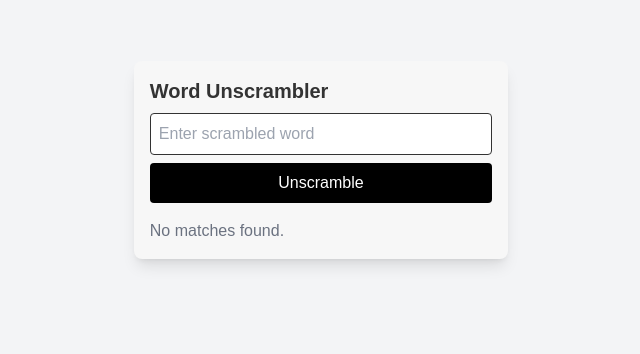
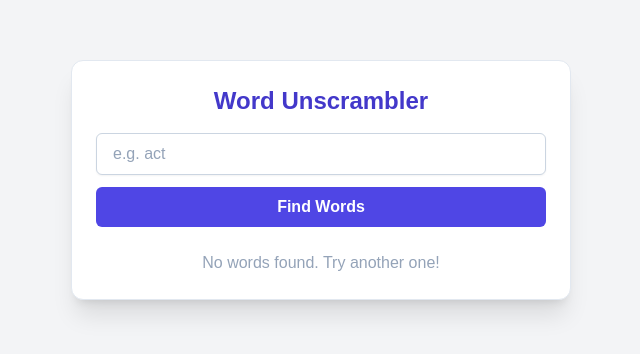
Before and after one commit to siyabuilds/word-unscrambler, a Next.js app: page / in a window 1280 px wide. Shown: the part 240-594 px from the top of the page, without its empty margins (319-959 px from the left). Built offline with nearby package versions, Linux system fonts and the light colour scheme.

Commit message:
Revamp UI

```diff
--- a/src/components/Unscrambler.tsx
+++ b/src/components/Unscrambler.tsx
@@ -18,9 +18,9 @@ const Unscrambler = () => {
       if (res.ok) {
         setResults(data.possibleWords || []);
       } else {
-        setError(data.error || "Failed to unscramble");
+        setError(data.error || "Failed to unscramble.");
       }
-    } catch (err: unknown) {
+    } catch (err) {
       console.error(err);
       setError("An error occurred while fetching results.");
     } finally {
@@ -29,36 +29,60 @@ const Unscrambler = () => {
   };
 
   return (
-    <div className="max-w-md mx-auto p-4 bg-lightGray shadow-lg rounded-lg">
-      <h2 className="text-xl font-bold mb-2 text-darkGray">Word Unscrambler</h2>
+    <div className="w-full max-w-[500px] mx-auto mt-10 p-6 bg-white shadow-xl rounded-xl border border-slate-200">
+      <h2 className="text-2xl font-bold mb-4 text-indigo-700 text-center">
+        Word Unscrambler
+      </h2>
+
+      <div className="flex flex-col gap-3">
         <input
           type="text"
-        placeholder="Enter scrambled word"
+          placeholder="e.g. act"
           value={input}
           onChange={(e) => setInput(e.target.value)}
-        className="w-full p-2 border rounded mb-2 border-darkGray text-darkGray focus:outline-none focus:ring-2 focus:ring-lightBlue focus:border-transparent transition-all duration-300 ease-in-out"
+          className="w-full px-4 py-2 border border-slate-300 rounded-md shadow-sm text-slate-800 placeholder-slate-400 focus:outline-none focus:ring-2 focus:ring-indigo-400 transition-all duration-300 ease-in-out"
         />
+
         <button
           onClick={handleUnscramble}
-        className="w-full bg-black text-white px-4 py-2 rounded cursor-pointer hover:bg-lightBlue transition duration-300 ease-in-out"
+          className="w-full bg-indigo-600 hover:bg-indigo-700 text-white font-semibold py-2 rounded-md transition duration-300 disabled:bg-indigo-300"
           disabled={loading}
         >
-        {loading ? "Unscrambling..." : "Unscramble"}
+          {loading ? (
+            <span className="flex justify-center items-center gap-2">
+              <span className="w-4 h-4 border-2 border-white border-t-transparent rounded-full animate-spin"></span>
+              <span>Loading...</span>
+            </span>
+          ) : (
+            "Find Words"
+          )}
         </button>
-      {error && <p className="text-red-500 mt-2">{error}</p>}
-      <ul className="mt-4 flex">
+      </div>
+
+      {error && <p className="text-red-500 text-sm mt-3">{error}</p>}
+
+      <div className="mt-6">
         {results.length > 0 ? (
-          results.map((word, idx) => (
-            <li key={idx} className="p-1">
-              <span className="bg-black text-white px-4 py-2 rounded cursor-pointer hover:bg-lightBlue hover:border transition duration-300 ease-in-out">
+          <>
+            <h3 className="text-slate-700 font-medium mb-2">Possible Words:</h3>
+            <ul className="flex flex-wrap gap-3 mt-4">
+              {results.map((word, idx) => (
+                <li key={idx}>
+                  <span className="bg-indigo-100 text-indigo-800 px-4 py-2 rounded-lg shadow-sm hover:bg-indigo-200 cursor-pointer transition-all duration-300 text-lg font-semibold">
                     {word}
                   </span>
                 </li>
-          ))
+              ))}
+            </ul>
+          </>
         ) : (
-          <p className="text-gray-500">No matches found.</p>
+          !loading && (
+            <p className="text-slate-400 mt-4 text-center">
+              No words found. Try another one!
+            </p>
+          )
         )}
-      </ul>
+      </div>
     </div>
   );
 };
```
Lines whose indentation alone changed are shown as unchanged.
